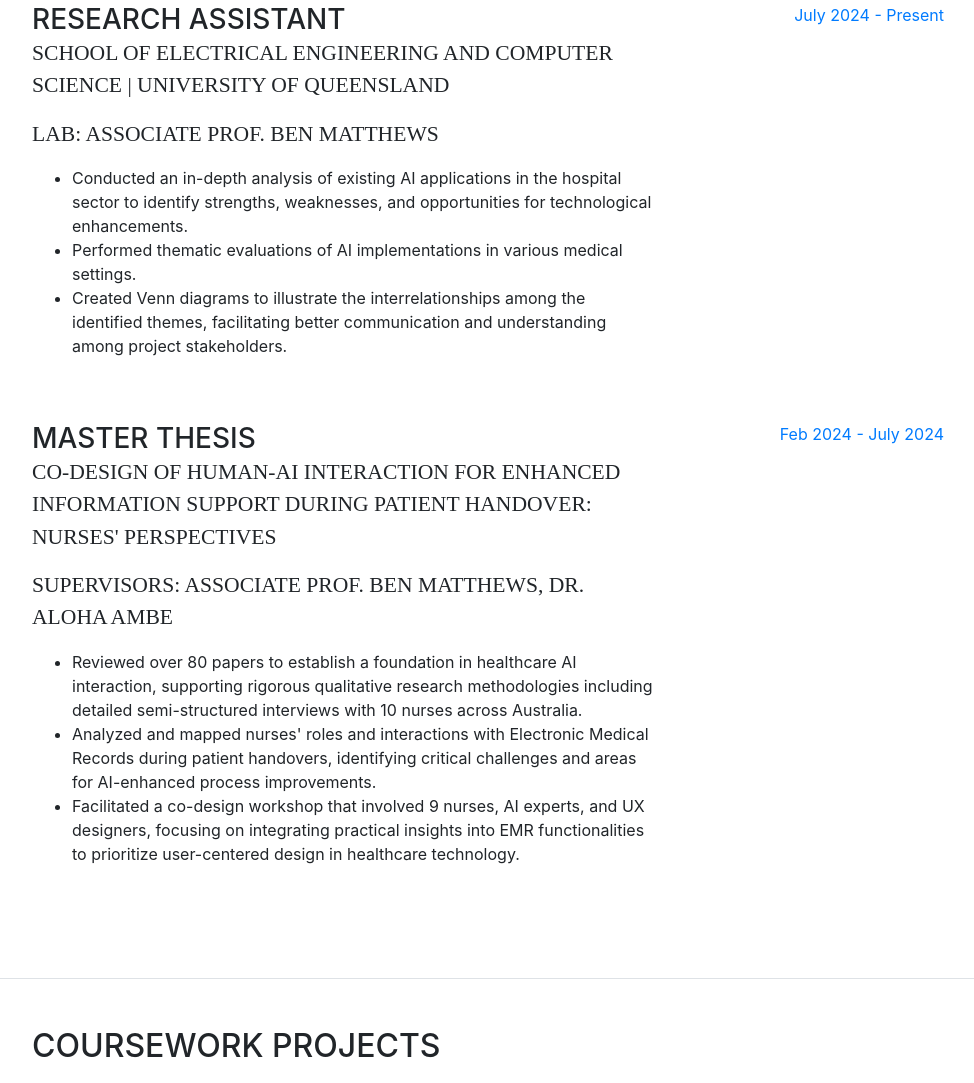
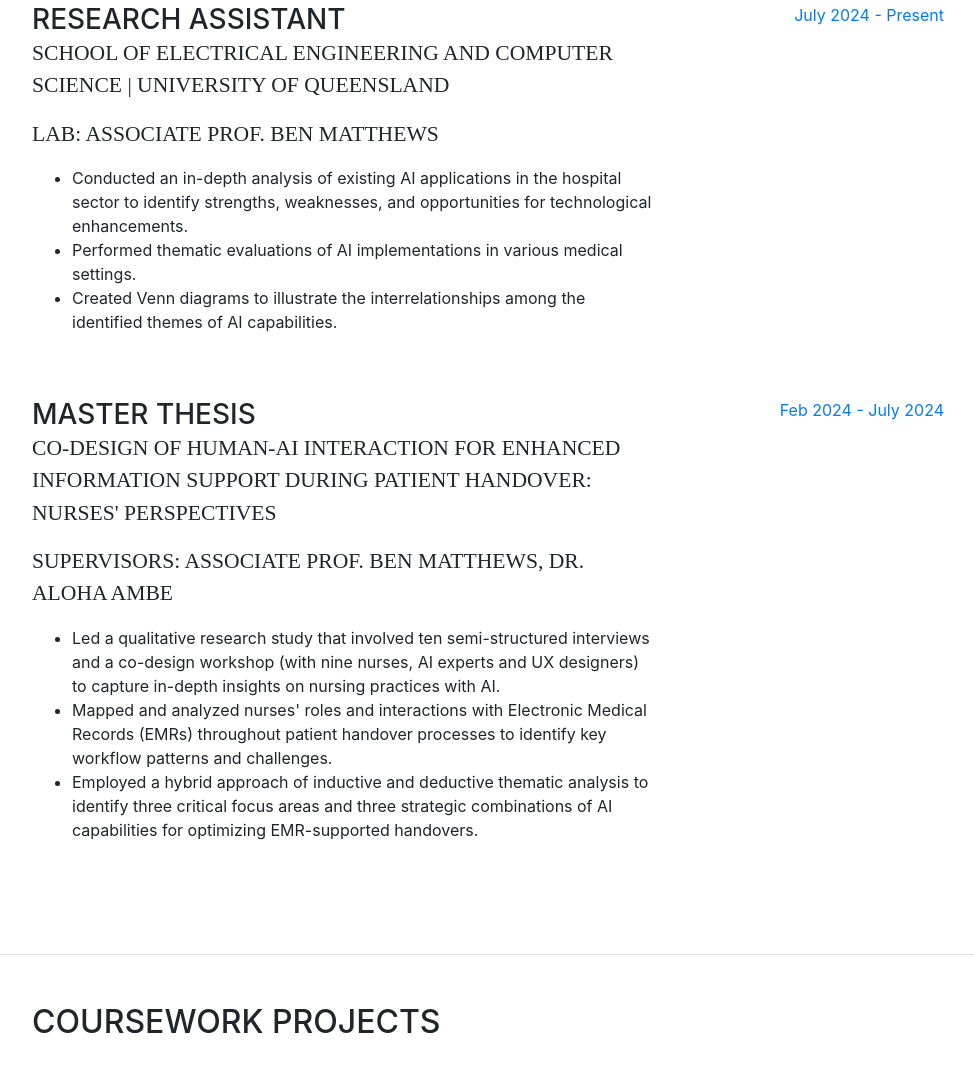
Before and after one commit to congrongzhang/congrongzhang.github.io, a website with bundled scripts: page index.html in a window 1280 px wide. Shown: the part 931-2014 px from the top of the page, without its empty margins (288-1262 px from the left). Built offline with nearby package versions, Linux system fonts and the light colour scheme; a web font is replaced by a local one.

Commit message:
Add files via upload

```diff
--- a/index.html
+++ b/index.html
@@ -77,7 +77,7 @@
           <p class="mb-5">I hold a Master of Interaction from the University of Queensland, where my thesis focused on employing co-design methods to foster human-AI interaction within the healthcare filed. My research interests center on exploring how emerging new technologies, particularly AI, can be leveraged to design and organize materials and processes that enhance collaboration and connectivity across diverse stakeholders, allowing them to engage earlier in the design process, such as during problem definition and prototyping stage.</p>
           <ul class="list-inline list-social-icons mb-0">
             <li class="list-inline-item">
-              <a href="/doc/cv_congrongzhang_24sep.pdf">
+              <a href="/doc/cv_congrongzhang_24Nov.pdf.pdf">
                 <span class="fa-stack fa-lg">
                   <i class="fa fa-circle fa-stack-2x"></i>
                   <i class="fa fa-paperclip fa-stack-1x fa-inverse"></i>
@@ -125,7 +125,7 @@
               <ul>
                 <li>Conducted an in-depth analysis of existing AI applications in the hospital sector to identify strengths, weaknesses, and opportunities for technological enhancements.</li>
                 <li>Performed thematic evaluations of AI implementations in various medical settings.</li>
-                <li>Created Venn diagrams to illustrate the interrelationships among the identified themes, facilitating better communication and understanding among project stakeholders.</li>
+                <li>Created Venn diagrams to illustrate the interrelationships among the identified themes of AI capabilities.</li>
               </ul>
             </div>
             <div class="resume-date text-md-right">
@@ -139,9 +139,9 @@
               <div class="subheading mb-3">Co-design of Human-AI Interaction for Enhanced Information Support During Patient Handover: Nurses' Perspectives</div>
               <div class="subheading mb-3">Supervisors: Associate Prof. Ben Matthews, Dr. Aloha Ambe</div>
               <ul>
-                <li>Reviewed over 80 papers to establish a foundation in healthcare AI interaction, supporting rigorous qualitative research methodologies including detailed semi-structured interviews with 10 nurses across Australia.</li>
-                <li>Analyzed and mapped nurses' roles and interactions with Electronic Medical Records during patient handovers, identifying critical challenges and areas for AI-enhanced process improvements.</li>
-                <li>Facilitated a co-design workshop that involved 9 nurses, AI experts, and UX designers, focusing on integrating practical insights into EMR functionalities to prioritize user-centered design in healthcare technology.</li>
+                <li>Led a qualitative research study that involved ten semi-structured interviews and a co-design workshop (with nine nurses, AI experts and UX designers) to capture in-depth insights on nursing practices with AI.</li>
+                <li>Mapped and analyzed nurses' roles and interactions with Electronic Medical Records (EMRs) throughout patient handover processes to identify key workflow patterns and challenges.</li>
+                <li>Employed a hybrid approach of inductive and deductive thematic analysis to identify three critical focus areas and three strategic combinations of AI capabilities for optimizing EMR-supported handovers.</li>
               </ul>
             </div>
             <div class="resume-date text-md-right">
```
Also changed, not shown: 1 other file.
